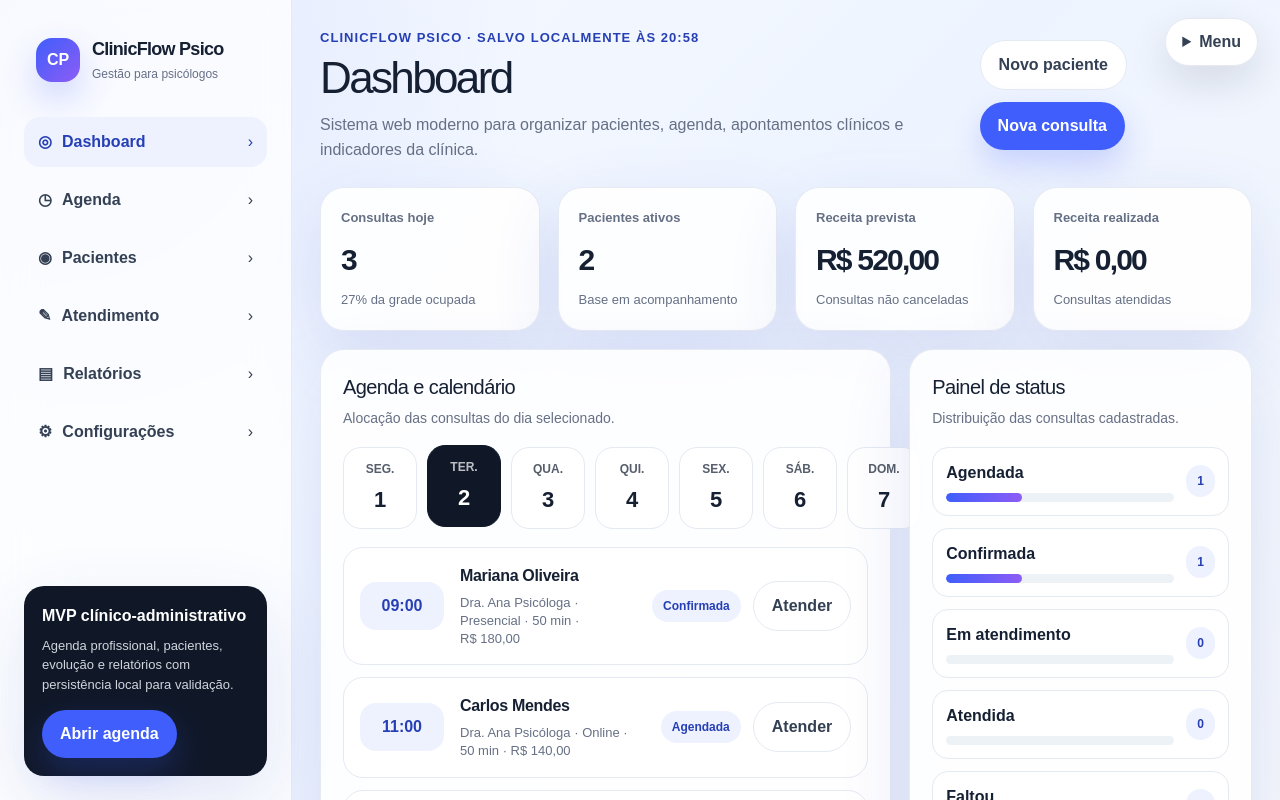
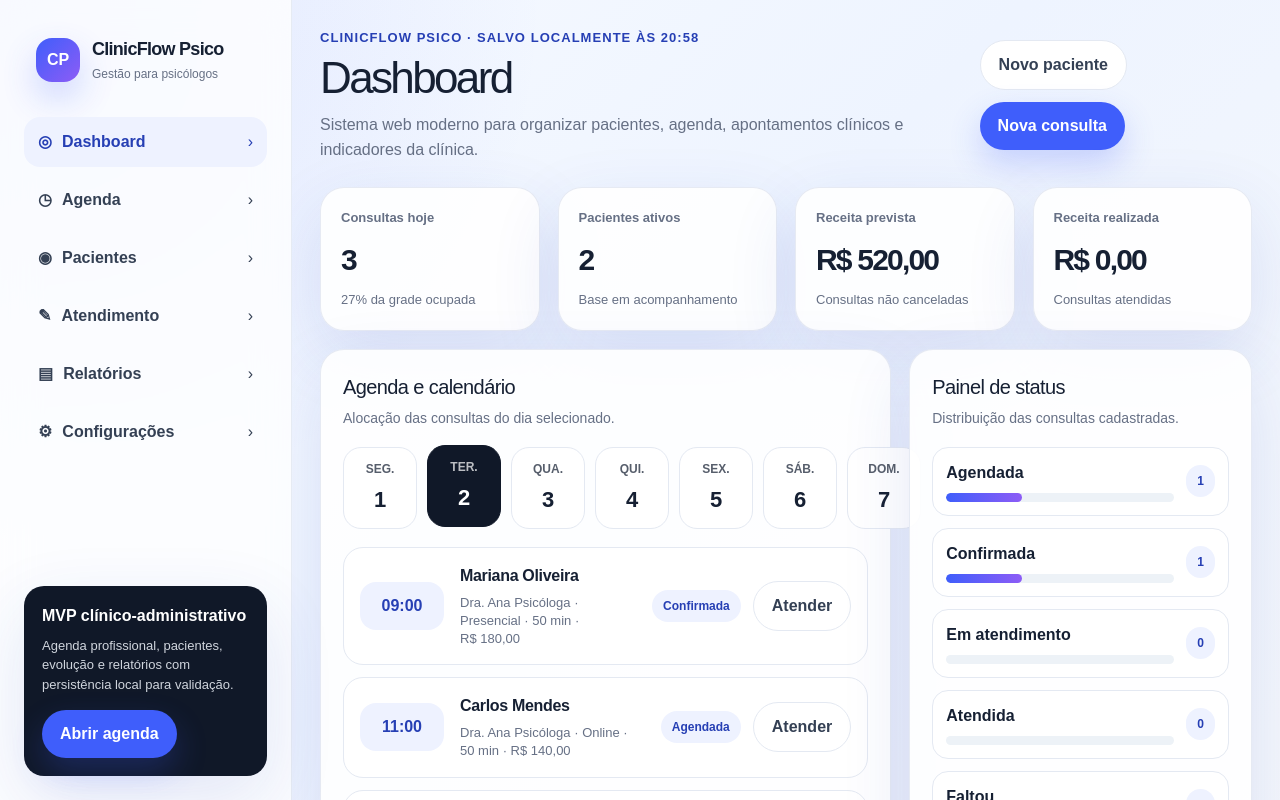
Before and after one commit to anjobrito/clinicflow-psico, a Next.js app: page / in a window 1280 px wide. Shown: the top 800 px of the page. Built offline with nearby package versions, Linux system fonts and the light colour scheme.

Commit message:
fix: remove right dropdown menu from root layout

```diff
--- a/app/layout.tsx
+++ b/app/layout.tsx
@@ -1,7 +1,6 @@
 import type { Metadata } from "next";
 import { Geist, Geist_Mono } from "next/font/google";
 import "./globals.css";
-import "./dropdownNav.css";
 
 const geistSans = Geist({
   variable: "--font-geist-sans",
@@ -26,17 +25,7 @@ export default function RootLayout({
 }>) {
   return (
     <html lang="pt-BR" className={`${geistSans.variable} ${geistMono.variable}`}>
-      <body>
-        <details className="app-actions-menu">
-          <summary>Menu</summary>
-          <nav aria-label="Ações principais">
-            <a href="/">Painel</a>
-            <a href="/relatorios">Relatórios</a>
-            <a href="/financeiro">Financeiro</a>
-          </nav>
-        </details>
-        {children}
-      </body>
+      <body>{children}</body>
     </html>
   );
 }
```
